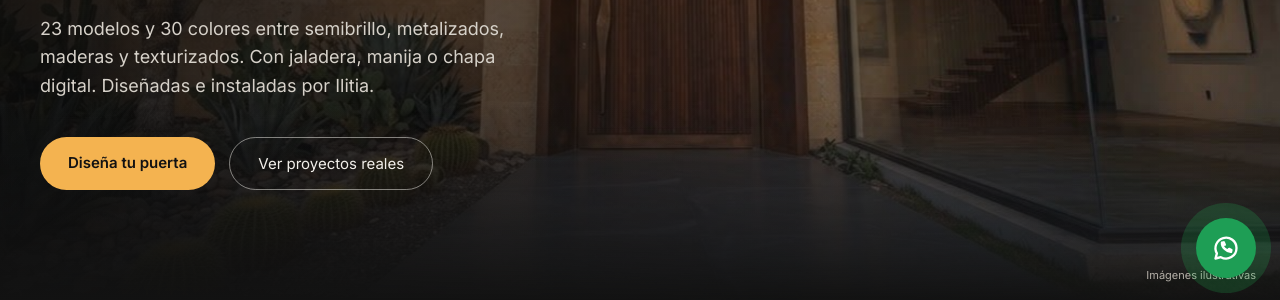
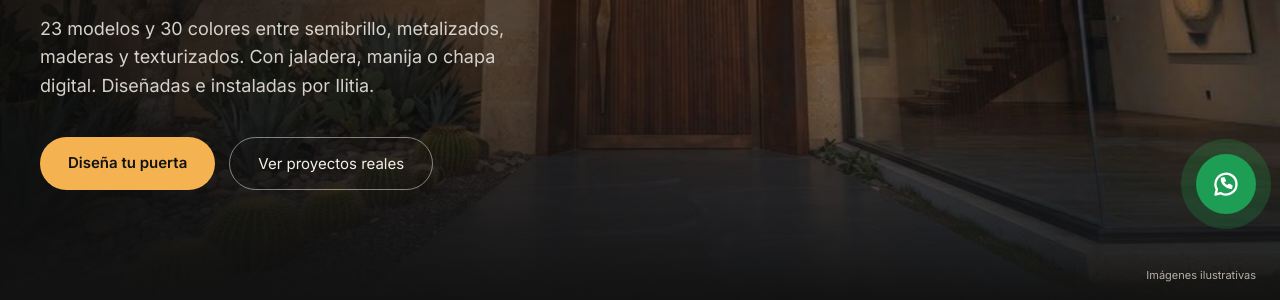
Before and after one commit to Ximena1906/puertas-premium, a plain HTML site: page index.html in a window 1280 px wide. Shown: the part 498-798 px from the top of the page. Drawn offline with nearby package versions, Linux system fonts and the light colour scheme.

Commit message:
Subo el botón de WhatsApp

```diff
--- a/css/styles.css
+++ b/css/styles.css
@@ -44,3 +44,6 @@ a{color:#F4B350}a:hover{color:#F2EFEA}
 .mq{font-size:24px!important;gap:32px!important}.fab{width:56px!important;height:56px!important;right:16px!important;bottom:16px!important}
 .gap{gap:36px!important}.brand-name{font-size:18px!important}
 }
+/* Botón de WhatsApp por encima del letrero de Netlify */
+.fab{bottom:88px!important}
+@media (max-width:820px){.fab{bottom:84px!important}}
```
